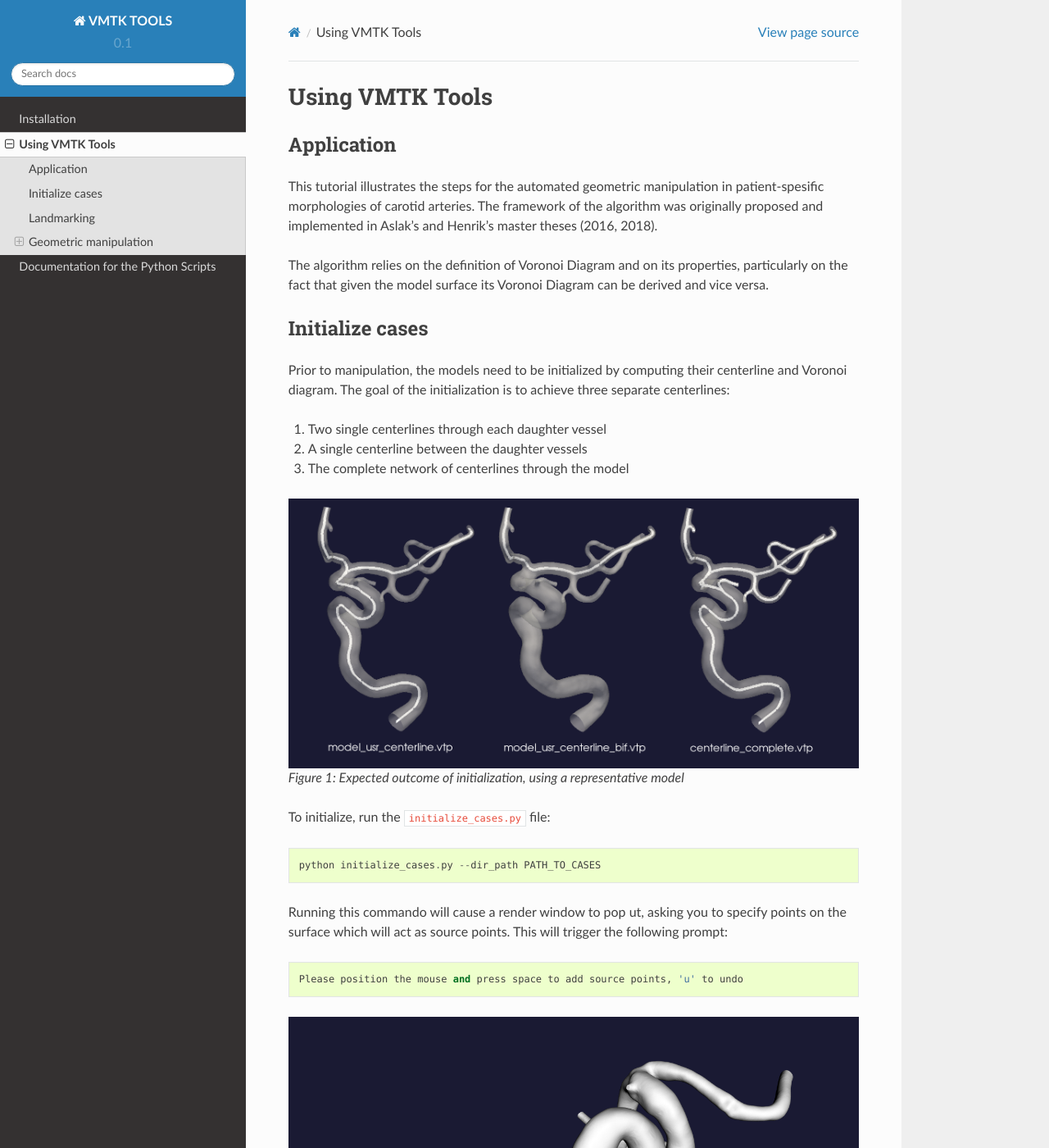
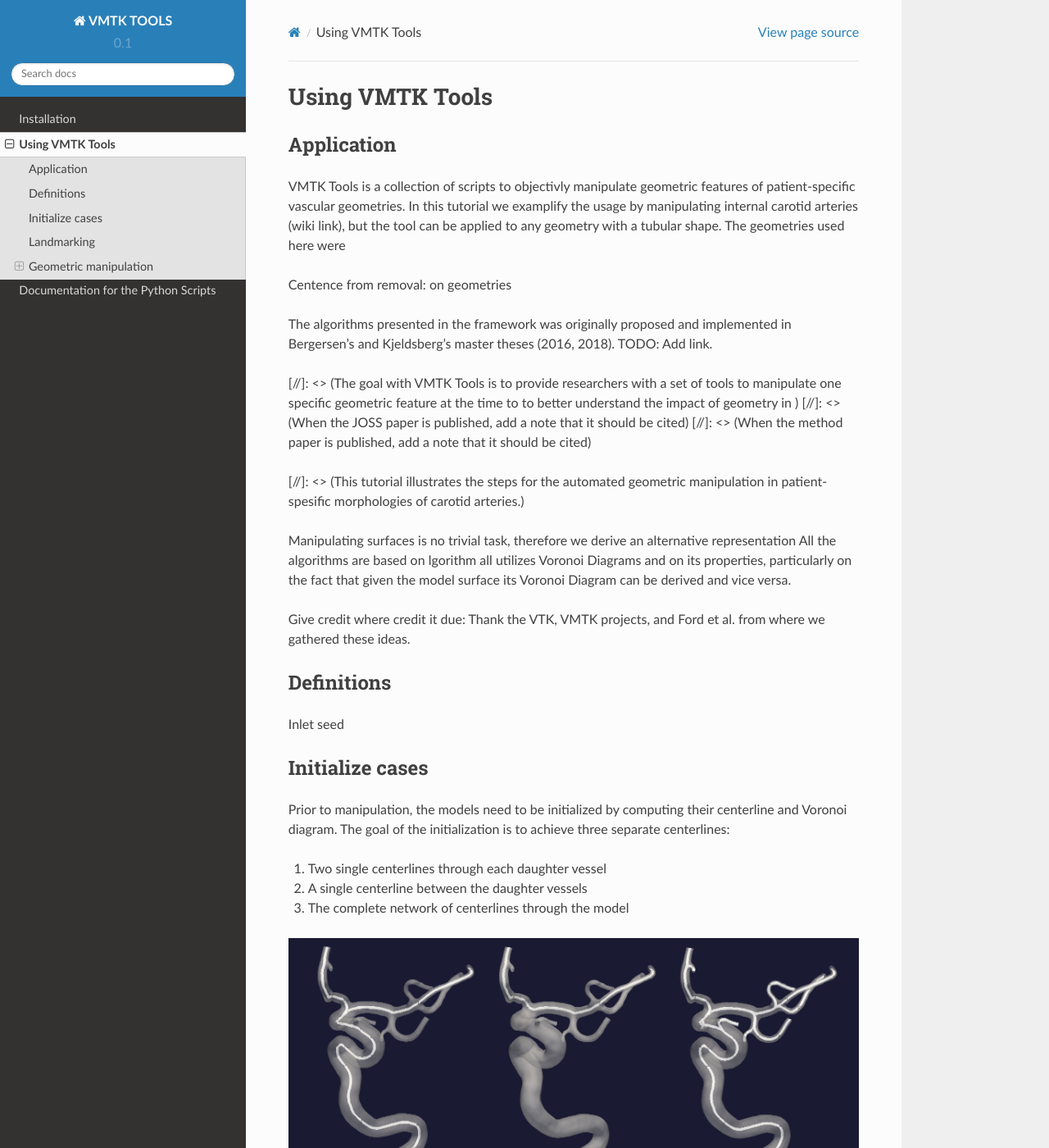
Before and after one commit to KVSlab/morphMan, a Sphinx documentation site: the page built from doc/source/getting_started.rst, in a window 1280 px wide and 1400 px high. Shown: the whole window at 82% size. Built offline with Sphinx 7.4.7 and the Read the Docs theme 2.0.0, drawn with Linux system fonts in a browser that asks for light colours; some of the changed text lies outside the part shown.

Commit message:
Small changes and comments to the tutorial

```diff
--- a/doc/source/getting_started.rst
+++ b/doc/source/getting_started.rst
@@ -6,10 +6,27 @@
 
 Application
 ===========
-This tutorial illustrates the steps for the automated geometric manipulation in patient-spesific morphologies of carotid arteries.
-The framework of the algorithm was originally proposed and implemented in Aslak's and Henrik's master theses (2016, 2018).
+VMTK Tools is a collection of scripts to objectivly manipulate geometric features of patient-specific vascular geometries. In this tutorial we examplify the usage by manipulating internal carotid arteries (wiki link), but the tool can be applied to any geometry with a tubular shape. The geometries used here were
 
-The algorithm relies on the definition of Voronoi Diagram and on its properties, particularly on the fact that given the model surface its Voronoi Diagram can be derived and vice versa.
+Centence from removal: on geometries
+
+The algorithms presented in the framework was originally proposed and implemented in Bergersen's and Kjeldsberg's master theses (2016, 2018). TODO: Add link.
+
+[//]: <> (The goal with VMTK Tools is to provide researchers with a set of tools to manipulate one specific geometric feature at the time to to better understand the impact of geometry in )
+[//]: <> (When the JOSS paper is published, add a note that it should be cited)
+[//]: <> (When the method paper is published, add a note that it should be cited)
+
+[//]: <> (This tutorial illustrates the steps for the automated geometric manipulation in patient-spesific morphologies of carotid arteries.)
+
+Manipulating surfaces is no trivial task, therefore we derive an alternative representation  All the algorithms are based on lgorithm all utilizes Voronoi Diagrams and on its properties, particularly on the fact that given the model surface its Voronoi Diagram can be derived and vice versa.
+
+Give credit where credit it due: Thank the VTK, VMTK projects, and Ford et al. from where we gathered these ideas.
+
+Definitions
+===========
+
+Inlet seed
+
 
 Initialize cases
 ================
@@ -30,7 +47,7 @@
 
     python initialize_cases.py --dir_path PATH_TO_CASES
 
-Running this commando will cause a render window to pop ut, asking you to specify points on the surface which will act as source points.
+Running this command will cause a render window to appear, asking you to specify points on the surface which will act as source points.
 This will trigger the following prompt::
 
     Please position the mouse and press space to add source points, 'u' to undo
@@ -92,16 +109,17 @@
 morphological features of the carotid arteries.
 
 * Bifurcation angle rotation
-* Cross-sectional vessel area variation
+* Cross-sectional area variation
 * Curvature variation in the anterior bend
 * Angle variation in the anterior bend
+
 
 Bifurcation angle rotation
 --------------------------
 The script ``move_branches.py`` performes an objective rotation of two daughter branches, moving them a given angle along the bifurcation plane.
 In this implementation, positive and negative angles rotate the branches upward and downward, respectively.
-The implementation rotates both branches by default, but the user is given the option to only rotate a single branch.
-This is achieved by setting the argument ``leave1`` or ``leave2`` to **True**, to leave the first or second branch, respectively.
+The implementation rotates both branches by default, but the user can specificy that only rotate a single branch.
+This is achieved by setting the argument ``keep-fixed1`` or ``keep-fixed2`` to **True**, to leave the first or second branch, respectively.
 
 To perform rotation of the daughter branches, run the following generalized command::
 
@@ -110,10 +128,11 @@
 
 .. figure:: angle_updown.png
 
-  Figure 5: Rotation of daughter branches, in both directions.
+  Figure 5: Rotation of daughter branches, in both a widening and narrowing of the bifurcation angle.
 
-In addition, the script includes two options for reconstruction of the bifurcation, determined by the parameters ``bif`` and ``lower`` set to **True**.
+In addition, the user includes two options for reconstruction of the bifurcation, determined by the parameters ``bif`` and ``lower`` set to **True**.
 The ``lower`` parameter creates a more realistic looking bifurcation, while the ``bif`` parameter creates a straight segment between the daughter branches.
+[\\]: <> (Cite or refer to reconstruction paper)
 A comparison is shown below, where the straight segment is created by running::
 
     python move_branches.py --dir_path [PATH_TO_CASES] --case [CASENAME] --angle [ANGLE] --bif True
@@ -123,28 +142,33 @@
   Figure 6: Rotation of daughter branches with different reconstruction of the bifurcation.
 
 
+Cross-sectional area variation
+-------------------------------
+Manipulation of the cross-sectional area is performed by running the script ``area_variations.py``.
+[\\]: <> (The script performs geometric manipulation of the cross sectional area, represented by a centerline.)
+In order to preserve the inlet and the end of the geometry segment, the first and last 10% of the area of interest are left unchange.
 
+The script ``area_variations.py`` includes several options for area variations:
 
-Cross-sectional vessel area variation
--------------------------------------
-Manipulation of the cross-sectional area of a vessel is performed by running the script ``area_variations.py``. The script performs geometric manipulation along the a vessel, represented by a centerline.
-In order to preserve the inlet and the end of the geometry segment, the first and last 10% of the area of interest are left untouched.
+* Area variations
+* In-/deflation
+* Stenosis creation/removal
 
-The script ``area_variations.py`` has been extended to include several options related to the vessel area:
-
-* Area variations of the vessel
-* Overall area increase / decrease
-* Stenosis creation / removal
-* Vessel tapering (?)
 
 Area variations
 ^^^^^^^^^^^^^^^
+
+Tulle illustrasjon av geometrien
+
+Focus on R, and not beta.
 
 Area variation is initialized by a factor :math:`\beta` or a ratio, :math:`R = A_{min} / A_{max}`.
 The script takes ``beta`` and ``ratio`` as command line arguments.
 However, the script requires only one of the two parameters to perform area variation.
 Setting :math:`\beta < 0` will cause the ratio :math:`R` to decrease,  whereas :math:`\beta > 0` will cause the ratio to increase.
 The ratio, :math:`R`, behaves as shown in the illustration below.
+
+Examplified in Figure 3, where the ICA is defined as the region of interest.
 
 To perform area variations of the vessel area, run the following command::
 
@@ -158,6 +182,8 @@
 .. figure:: area_vary.png
 
   Figure : Area variations throughout the geometry for different ratios.
+
+Comment to the Figure: Old, new --> original and manipulated.
 
 Overall area variation
 ^^^^^^^^^^^^^^^^^^^^^^
@@ -179,14 +205,17 @@
 ^^^^^^^^^^^^^^^^^^^^^^^^^^^
 
 The framework allows for creation or removal of one stenosis located along the area of interest.
-Creation and removal of a stenosis is performed by setting input argument ``stenosis`` to **True**.
-Spesifically for stenosis creation, the input arguments ``percentage`` and ``size`` determine the narrowness and length of the stenosis, respectively.
-The ``size`` argument is a factor multiplied with the radius at the selected center point of the stenosis, in order to expand the stenosis exposed area.
+Creation and removal of a stenosis is performed by specifying input argument ``stenosis`` to **True**.
+Spesifically for stenosis creation, the input arguments ``percentage`` and ``length`` determine the area reduction and length of the stenosis, respectively.
+The ``length`` argument is multiplied with the radius at the selected center point of the stenosis, to expand the stenosis exposed area.
+
+Comment KVS: Upstream and downstream. Write sine function, can easly be modified in the script.
+
 For creation of a stenosis, run the follwing command::
 
     python area_variations.py --dir_path [PATH_TO_CASES] --case [CASENAME] --smooth True --percentage [%] --stenosis True --size [SIZE]
 
-Running this commando will cause a render window to pop ut, asking you to specify points on the surface which will act as the center point of the stenosis.
+Running this command will cause a render window to appear, asking (replace!) you to specify points on the surface which will act as the center point of the stenosis.
 This will trigger the following prompt, with a suggested point placement:
 
 .. figure:: single_stenosis.png
@@ -203,7 +232,10 @@
 
     python area_variations.py --dir_path [PATH_TO_CASES] --case [CASENAME] --smooth True --stenosis True
 
-The commando will cause a render window to pop ut, asking you to specify points on the surface which will now act as the boundaries of the stenosis.
+The command will cause a render window to appear, asking you to specify points on the surface which will now act as the boundaries of the stenosis.
+
+Comment: Linear change in area between the two points.
+
 This will trigger the following prompt, with a suggested point placement:
 
 .. figure:: place_stenosis.png
@@ -216,15 +248,18 @@
   Figure : Comparison of new and old model, with and without stenosis.
 
 
-Curvature and angle variation in the anterior bend
+Curvature and angle variation of the anterior bend
 --------------------------------------------------
 
 .. note::
-    Manipulation is initialized by selecting a segment of the vessel, bounded by two clipping points.
+    Can be used for a general bend, but if used in ICA...
+        Manipulation is initialized by selecting a segment of the vessel, bounded by two clipping points.
     The two clipping points can be freely chosen along the centerline, but it is highly recommended to landmark the geometry in order to objectively segment the geometry, and use the resulting landmarking points as clipping points.
 
 Adjusting curvature and angle in the anterior bend utilizes a common script: ``move_siphon.py``. The script performs geometric manipulation of the anterior bend segment, as defined in the landmarking section.
-Adjusting the anterior bend relies only on two parameters, the compression/extension factors :math:`\alpha \text{ and } \beta`. Selection of these factors in order to increase or decrease the curvature or angle of the anterior bend is performed by the scripts ``automated_geometric_quantities.py`` and ``calculate_alpha_beta_values.py``. The pipeline for increasing or decreasing either peak curvature or the bend angle in the anterior bend is described below.
+Adjusting the anterior bend relies only on two parameters, the compression/extension factors :math:`\alpha \text{ and } \beta`.
+Alteration of the curvature or angle of the anterior bend is performed by specifying these factors in the script  ``automated_geometric_quantities.py`` and ``calculate_alpha_beta_values.py``.
+The pipeline for increasing or decreasing either curvature or the bend angle in the anterior bend is described below.
 
 Alternatively the user may choose any arbitrary values for :math:`\alpha \text{ and } \beta`.
 
@@ -240,12 +275,12 @@
 
 .. figure:: alpha.png
 
-  Figure 6: Movement in the vertical direction, determined by :math:`\alpha`
+  Figure 6: Movement in the vertical direction, determined by :math:`\alpha`. FIXME: New model, old model.
 
 
 .. figure:: beta.png
 
-  Figure 7: Movement in the horizontal direction, determined by :math:`\beta`
+  Figure 7: Movement in the horizontal direction, determined by :math:`\beta`. FIXME: New model, old model.
 
 
 
```
